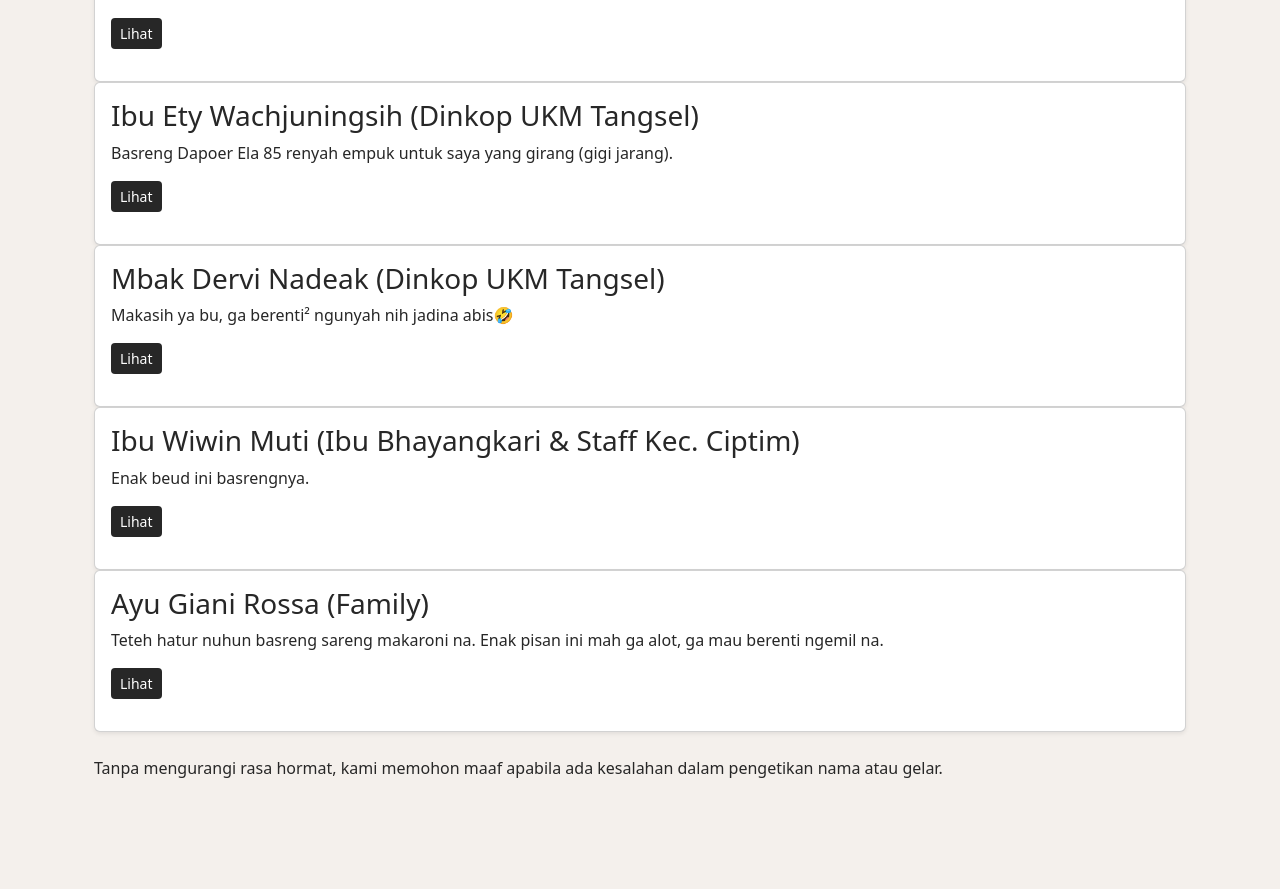
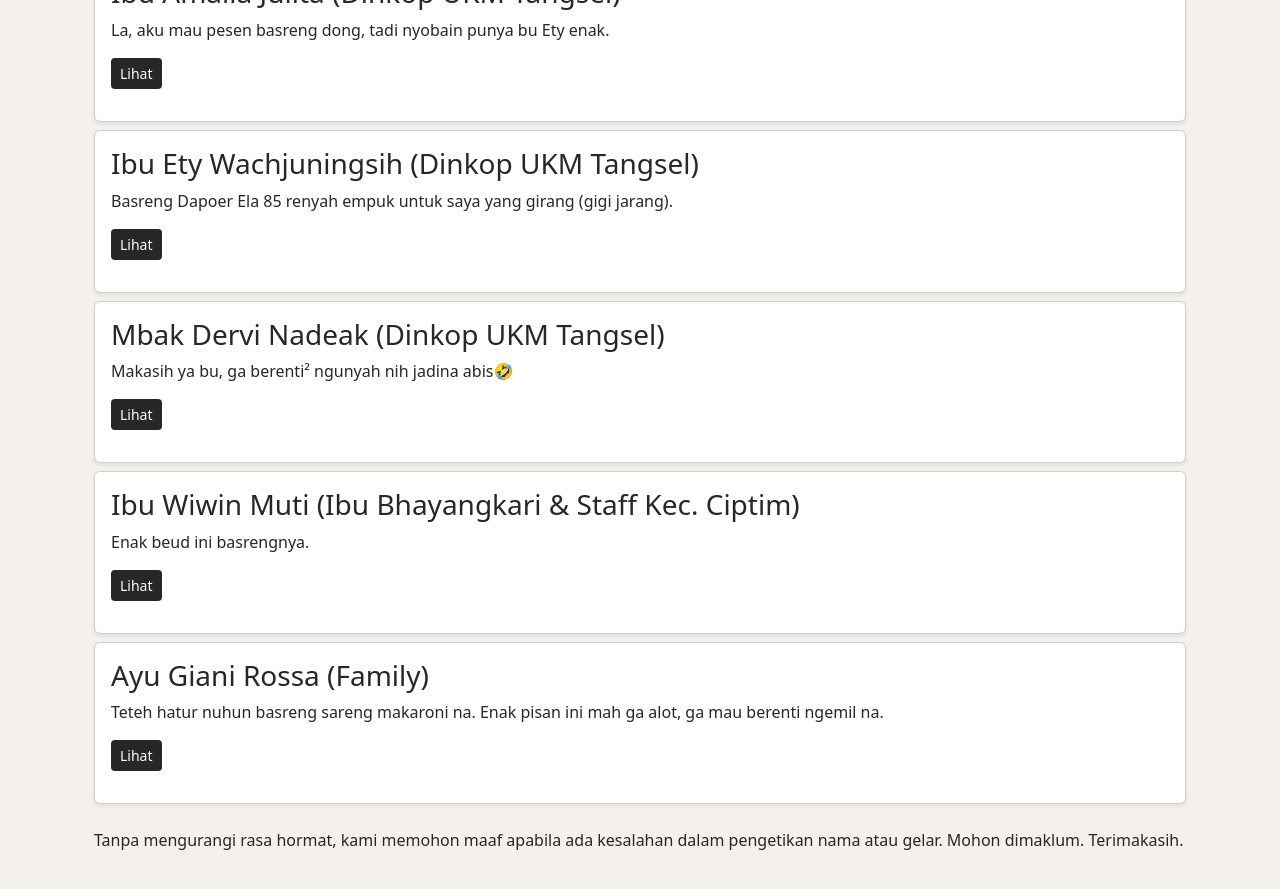
Before and after one commit to dapoerela85/dapoerela85.github.io, a Jekyll site: the page built from testimonials/index.html, in a window 1280 px wide and 900 px high, scrolled down 1779 px. Shown: the top 889 px of the window. Built offline with Jekyll 4.4.1, drawn with Linux system fonts in a browser that asks for light colours; nearby versions of some CDN libraries; comment, search, counter and statistics services are not loaded; before the commit the page ends 2607 px from its top, so only the background shows below that.

Commit message:
Update index.html

```diff
--- a/testimonials/index.html
+++ b/testimonials/index.html
@@ -10,12 +10,12 @@ permalink: /testi/
 </video>
 </div>
 {% for item in site.data.testimonials.testi %}
-<div class="card card-body d-block w-100 h-100 shadow-sm">
+<div class="card card-body d-block w-100 h-100 mb-2 shadow-sm">
  <h3>{{ item.nama }} ({{ item.jabatan }})</h3>
  <p>{{ item.text }}</p>
  <p><a class="btn btn-custom btn-sm" role="button" href="{{ site.url }}/assets/img/testimonials/{{ item.img }}" data-toggle="lightbox" data-caption="{{ item.nama }}">Lihat</a></p>
 </div>
 {% endfor %}
 <div class="mt-4 mb-5">
-  <p>Tanpa mengurangi rasa hormat, kami memohon maaf apabila ada kesalahan dalam pengetikan nama atau gelar.</p>
+  <p>Tanpa mengurangi rasa hormat, kami memohon maaf apabila ada kesalahan dalam pengetikan nama atau gelar. Mohon dimaklum. Terimakasih.</p>
 </div>
```
